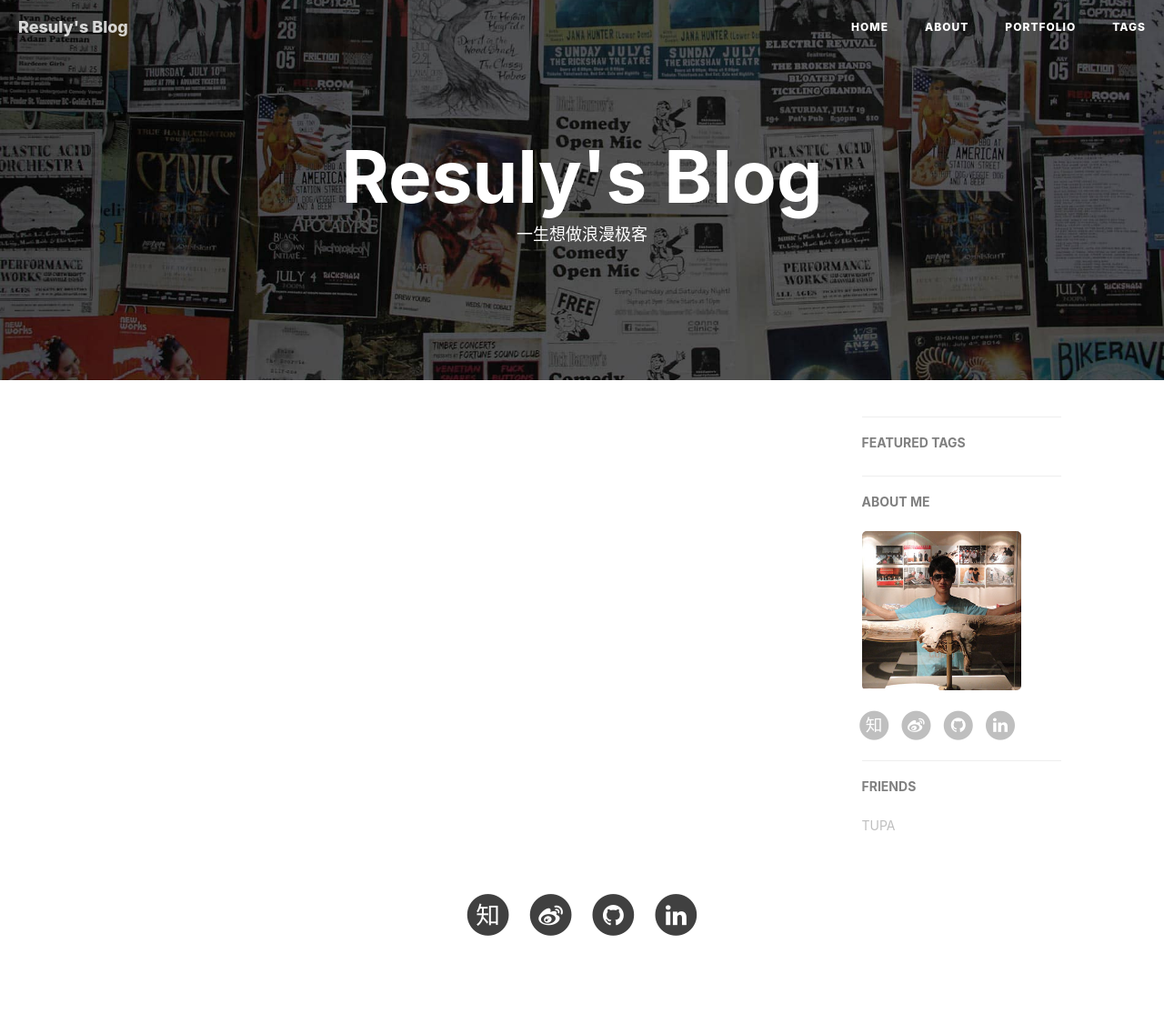
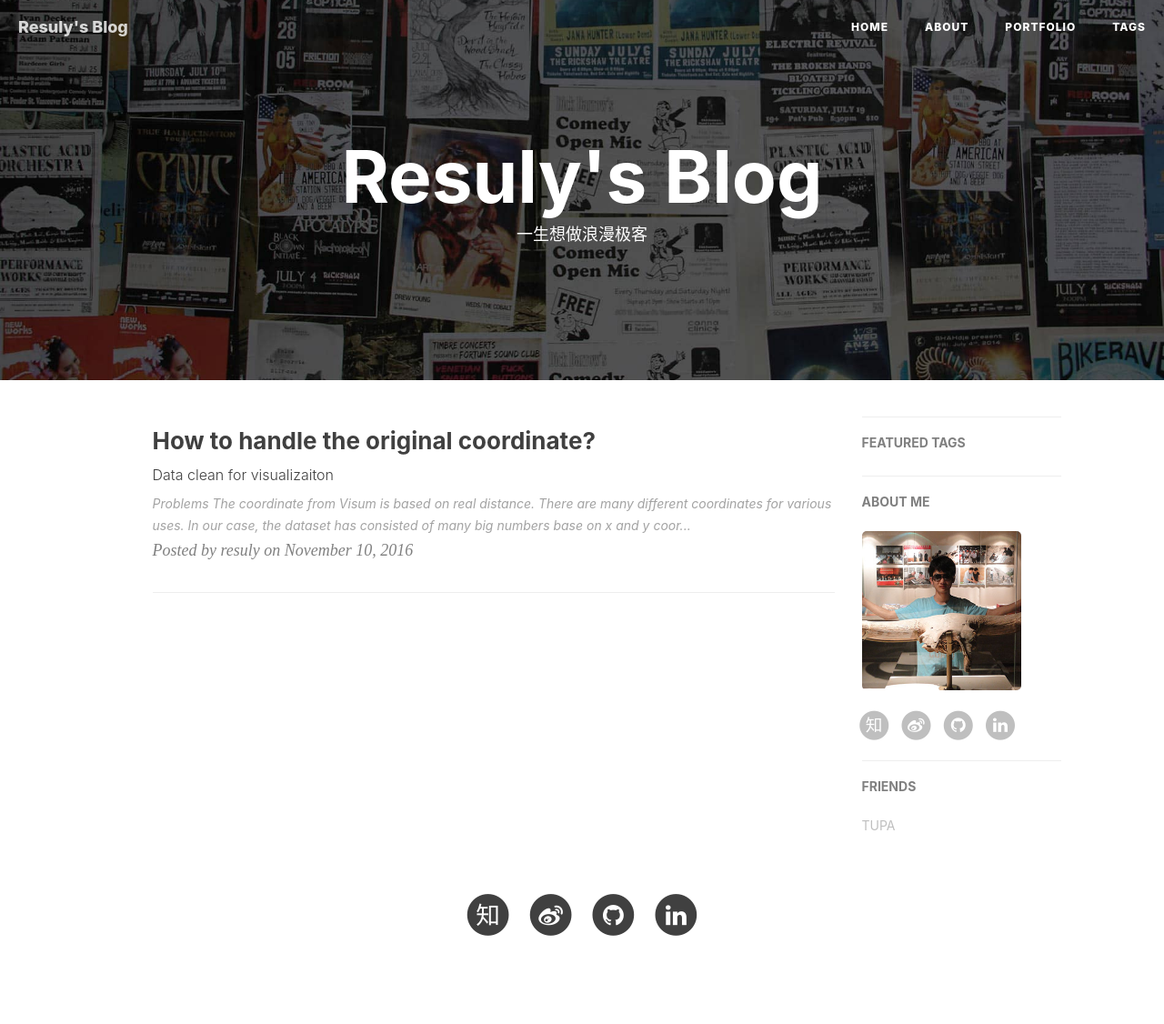
Before and after one commit to resuly/resuly.github.io, a Jekyll site: the page built from index.html, in a window 1280 px wide. Shown: the whole page at 91% size. Built offline with Jekyll 4.4.1, drawn with Linux system fonts in a browser that asks for light colours; nearby versions of some CDN libraries; the list of posts is cut into pages by our own code; comment, search, counter and statistics services are not loaded; a file with an impossible date is left out.

Commit message:
更新了 2016-11-10-How_to_handle_the_original_coordinate.markdown

```diff
--- a/_posts/2016-11-10-How_to_handle_the_original_coordinate.markdown
+++ b/_posts/2016-11-10-How_to_handle_the_original_coordinate.markdown
@@ -2,7 +2,7 @@
 layout: post
 title: How to handle the original coordinate?
 subtitle: Data clean for visualizaiton
-date: {}
+date: 2016-11-10T16:49:00.000Z
 author: resuly
 header-img: img/post-bg-2015.jpg
 catalog: true
```
